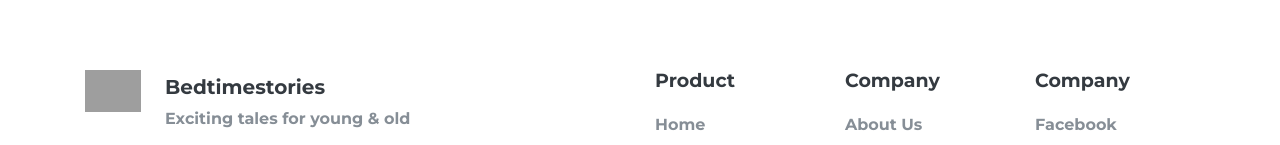
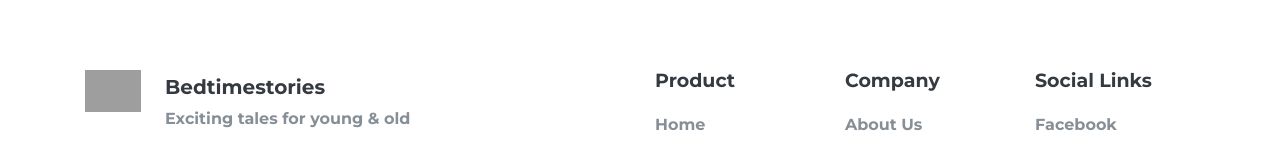
Before and after one commit to KheangLov/bedtimestories_vue, a Nuxt app: page / in a window 1280 px wide. Shown: the part 655-800 px from the top of the page. Built offline with nearby package versions, Linux system fonts and the light colour scheme; grey boxes are pictures that could not be loaded.

Commit message:
Change footer content

```diff
--- a/layouts/default.vue
+++ b/layouts/default.vue
@@ -78,7 +78,7 @@
             </b-nav>
           </b-col>
           <b-col cols="2">
-            <h4 class="menu-title">Company</h4>
+            <h4 class="menu-title">Social Links</h4>
             <b-nav vertical class="nav-footer">
               <b-nav-item>Facebook</b-nav-item>
               <b-nav-item>Twitter</b-nav-item>
```
